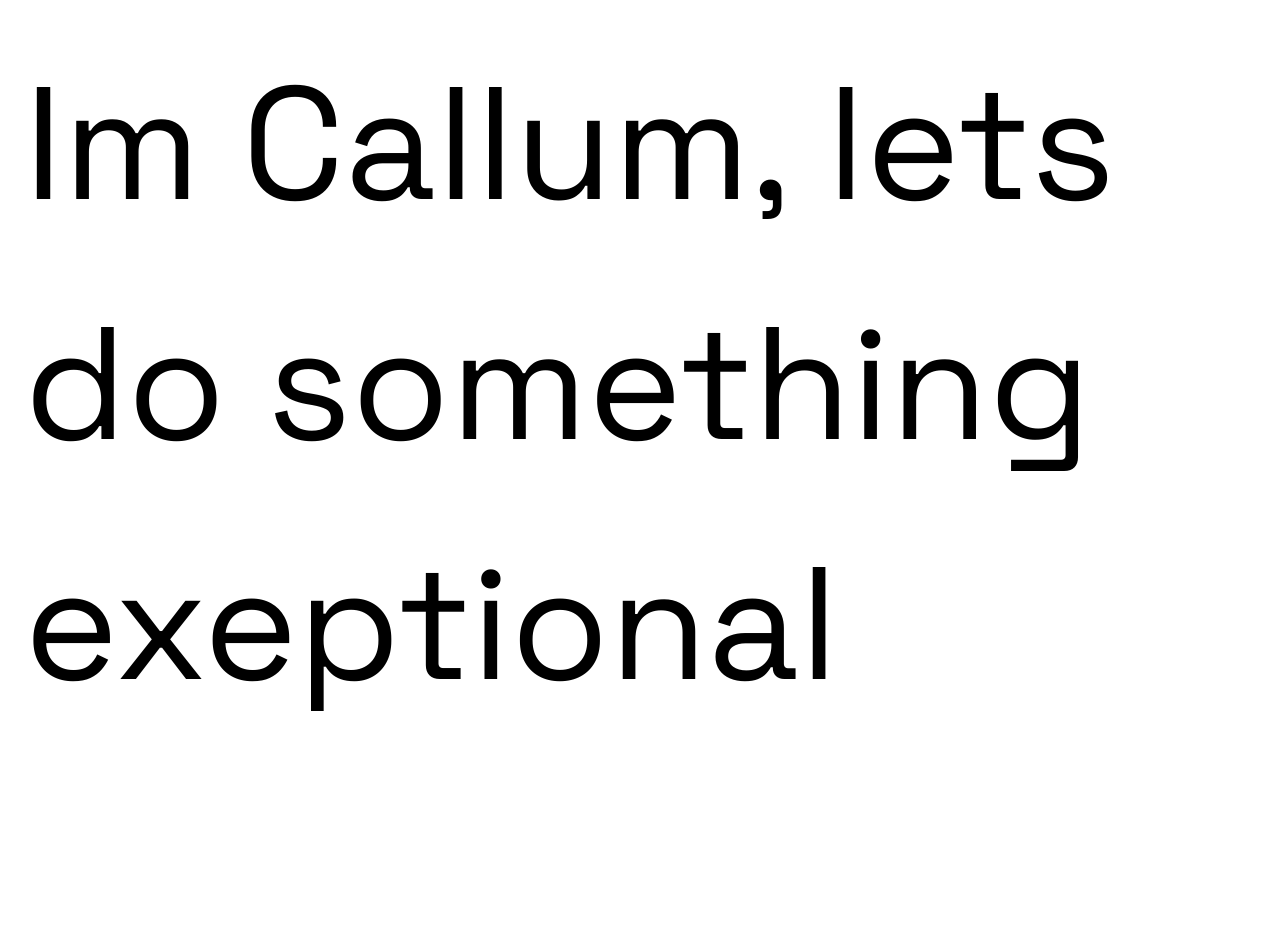
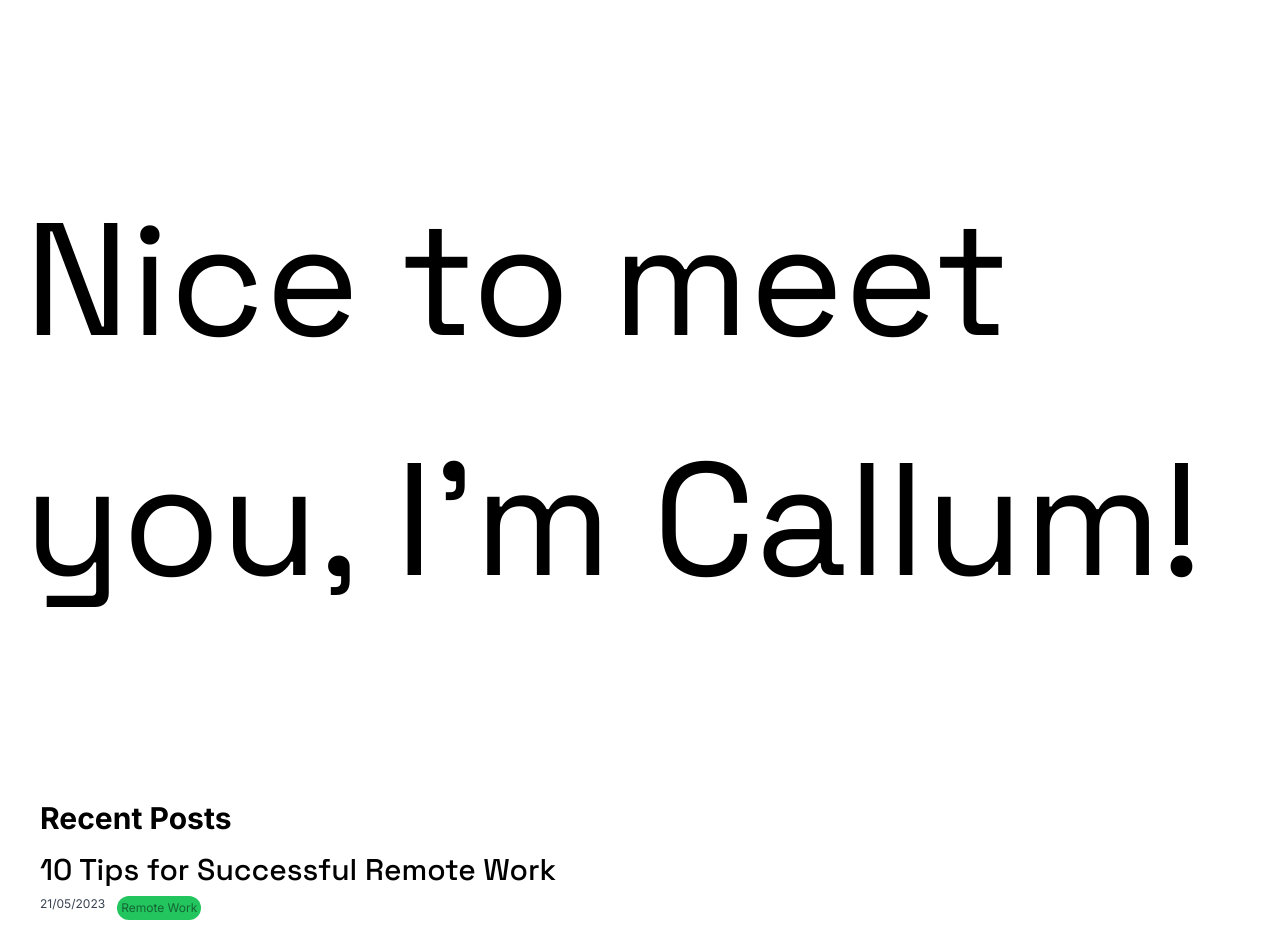
Before and after one commit to Callumk7/personal-blog-portfolio, a Next.js app: page / in a window 1280 px wide. Shown: the part 80-1020 px from the top of the page. Before the commit the page ends 848 px from the top, so only its background shows below. Built offline with nearby package versions, Linux system fonts and the light colour scheme.

Commit message:
added section for recent posts on home screen

```diff
--- a/src/app/page.tsx
+++ b/src/app/page.tsx
@@ -1,7 +1,23 @@
+import InlinePostCard from "@/components/InlinePostCard";
+import { getAllPostFrontmatter } from "@/util/getBlogData";
+
 export default function Home() {
+    const posts = getAllPostFrontmatter();
+
     return (
-        <div>
-            <h1 className="p-6 font-grotesk text-title">Im Callum, lets do something exeptional</h1>
+        <div className="h-screen">
+            <section className="flex h-screen items-center">
+                <h1 className="p-6 font-grotesk text-title">Nice to meet you, I&apos;m Callum!</h1>
+            </section>
+
+            <section className="flex h-screen flex-col content-center justify-items-start">
+                <div className="mx-10 flex w-auto flex-col space-y-4">
+                    <h2 className="text-3xl font-bold">Recent Posts</h2>
+                    {posts.map((post) => {
+                        return <InlinePostCard key={post.slug} post={post} />;
+                    })}
+                </div>
+            </section>
         </div>
     );
 }
--- /dev/null
+++ b/src/components/InlinePostCard.tsx
@@ -0,0 +1,18 @@
+import { PostFrontmatter } from "@/types";
+import Link from "next/link";
+
+export default function InlinePostCard({ post }: { post: PostFrontmatter }) {
+    return (
+        <Link href={`/blog/${post.slug}`}>
+            <div className="flex flex-col">
+                <h2 className="pb-2 font-grotesk text-3xl font-medium">{post.title}</h2>
+                <div className="flex flex-row space-x-3">
+                    <p className="text-xs text-gray-700">{post.date}</p>
+                    <p className="rounded-full bg-green-500 p-1 text-xs text-green-800">
+                        {post.category}
+                    </p>
+                </div>
+            </div>
+        </Link>
+    );
+}
--- a/src/components/PostCard.tsx
+++ b/src/components/PostCard.tsx
@@ -1,9 +1,10 @@
 import Image from "next/image";
 import { PostFrontmatter } from "@/types";
+import Link from "next/link";
 
 export default function PostCard({ post }: { post: PostFrontmatter }) {
     return (
-        <a href={`/blog/${post.slug}`}>
+        <Link href={`/blog/${post.slug}`}>
             <div className="flex flex-col p-4">
                 <div className="aspect-square w-80 overflow-hidden rounded-md shadow-2xl">
                     <Image
@@ -21,6 +22,6 @@ export default function PostCard({ post }: { post: PostFrontmatter }) {
                     <p className="pr-2 font-sans text-xs text-gray-500">Callum Kloos</p>
                 </div>
             </div>
-        </a>
+        </Link>
     );
 }
```
